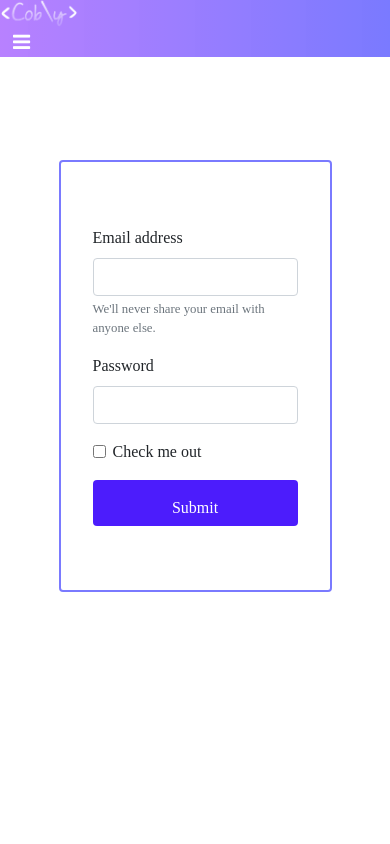
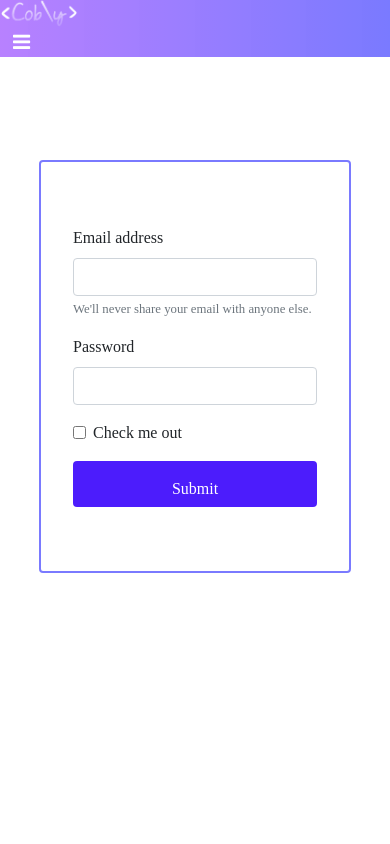
Before and after one commit to Gabriel-Frank/CobleWebsite, a Vue app: page /sign_in in a window 390 px wide. Shown: the top 844 px of the page. Built offline with nearby package versions, Linux system fonts and the light colour scheme; a web font is replaced by a local one.

Commit message:
made corrections

```diff
--- a/src/components/pages/signUp.vue
+++ b/src/components/pages/signUp.vue
@@ -76,7 +76,7 @@ export default {
     }
     @media screen and (max-width: 600px){
         .sign{
-            width: 70%;
+            width: 80%;
         }
     }
     @keyframes enterance {
```
Also changed, not shown: 7 other files (tests, documents, lock files or other folders).
